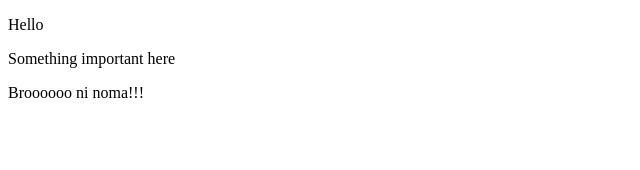
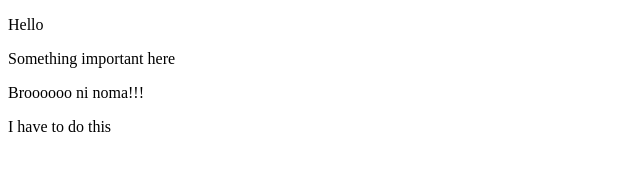
Before and after one commit to BryMmari2030/practice-, a plain HTML site: page Bry.html in a window 1280 px wide. Shown: the whole page, without its empty margins (0-640 px from the left). Drawn offline with Linux system fonts and the light colour scheme.

Commit message:
Div added..

```diff
--- a/Bry.html
+++ b/Bry.html
@@ -10,5 +10,9 @@
 <p>Hello</p>
 <p>Something important here</p>
 <p>Broooooo ni noma!!!</p>
+
+<div>
+<p>I have to do this</p>
+</div>
 </body>
 </html>
```
